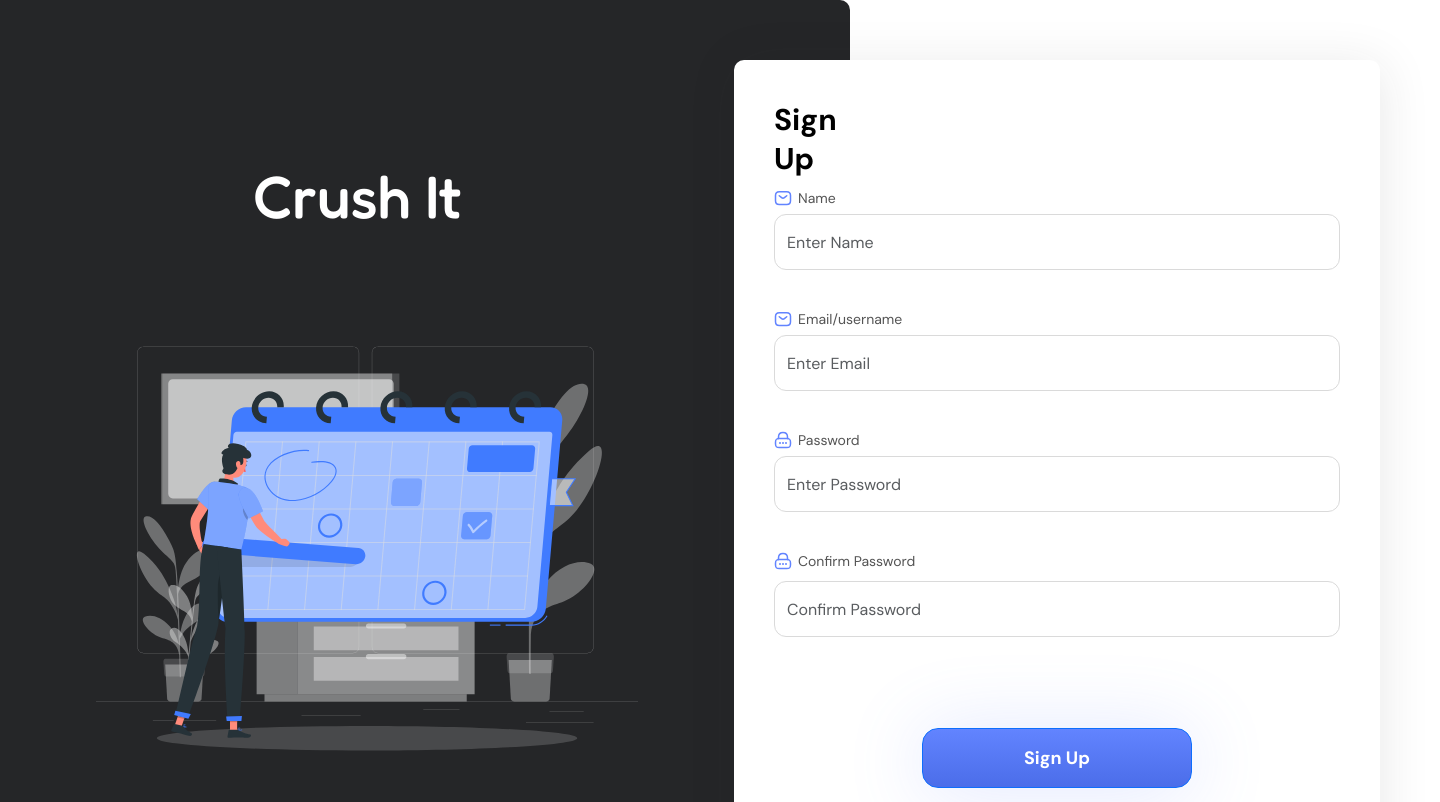
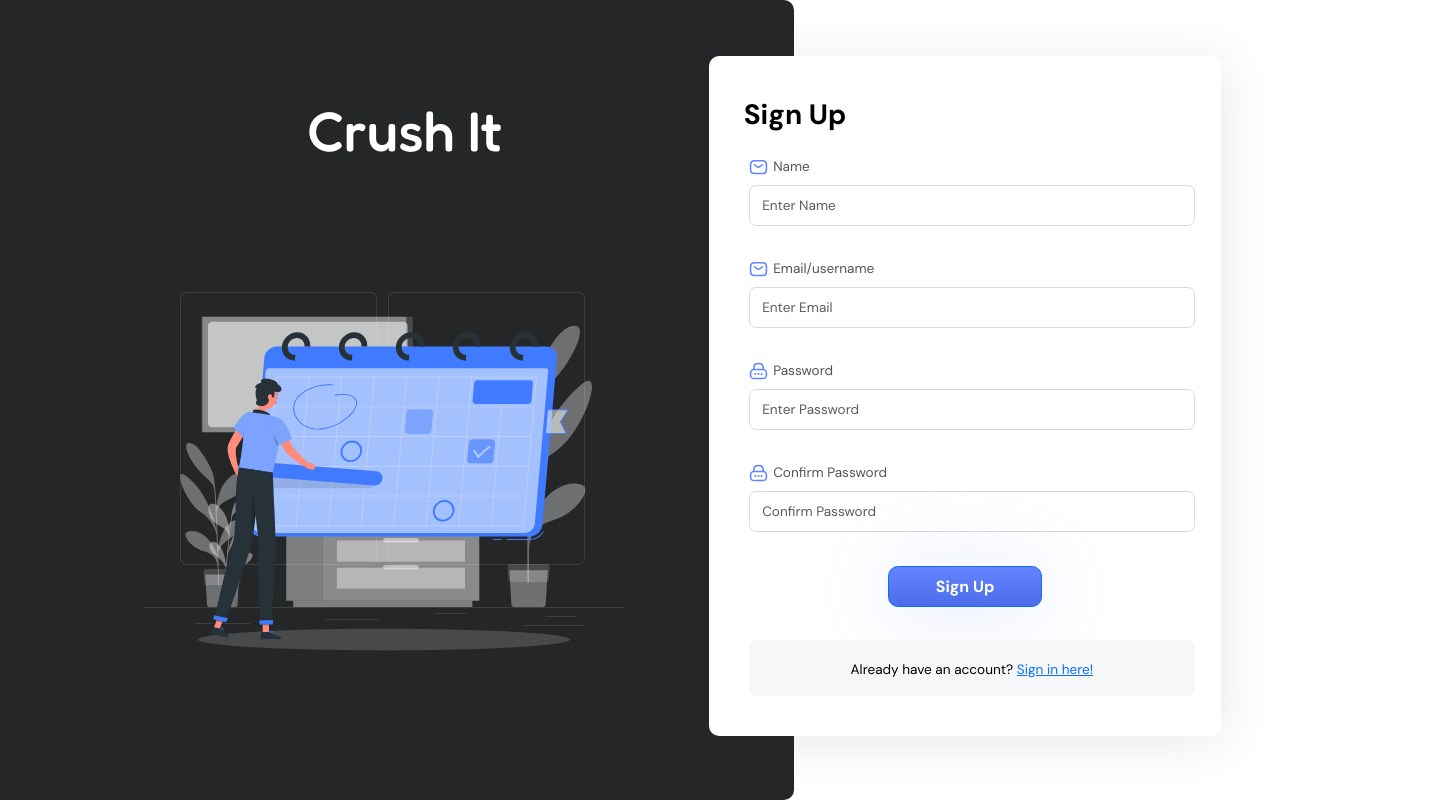
Before and after one commit to neilpatel13/CS490-Project, a React (Vite) app in the folder frontend/: page /register in a window 1280 px wide. Shown: the top 802 px of the page, 1440 px wide, since content can reach past the window. Built offline with nearby package versions, Linux system fonts and the light colour scheme.

Commit message:
Finalizing styling

```diff
--- a/frontend/src/screens/LoginScreen.jsx
+++ b/frontend/src/screens/LoginScreen.jsx
@@ -41,25 +41,25 @@ const LoginScreen = () => {
 
     return (
 
-        <div style={{background: '#fff', width: '1440px', height: '1024px', position: 'relative'}} >
+        <div style={{background: '#fff', width: '100vw', height: '95vh', position: 'relative'}} >
             <div id='Black Box' className='blackBox'></div>
-                <div id='Crush It' style={{right:'369px',bottom:'791px',left:'253px',top:'160px',position:'absolute',color: '#fff', fontFamily:'Fredoka', fontSize:'60px', fontStyle:'normal', fontWeight: '500', lineHeight: 'normal'}}>
+                <div id='crushIt' style={{left:'24vw',top:'12vh', position:'absolute',color: '#fff', fontFamily:'Fredoka', fontSize:'7vh', fontStyle:'normal', fontWeight: '500', lineHeight: 'normal'}}>
                     Crush It
                 </div>
             <img className='signUpLogo'  src={logo} alt='Someone Working!'/>
             <Container className='signUpRectangle'>
             <Form.Group controlId='Sign In'>
-                    <FormLabel style={{top:'40px', left: '40px', right: '497px', bottom: '825px', position: 'absolute',color: '#000', fontFamily:'DM Sans', fontSize:'30px', fontStyle:'normal', fontWeight:700, lineHeight: 'normal'}}>Sign in</FormLabel>
+                    <FormLabel style={{top:'5vh', left: '2.7vw',  position: 'absolute',color: '#000', fontFamily:'DM Sans', fontSize:'3.5vh', fontStyle:'normal', fontWeight:700, lineHeight: 'normal'}}>Sign in</FormLabel>
                 </Form.Group>
             <Form onSubmit={submitHandler}>
                 <Form.Group controlId='email'>
-                <img style={{position:'absolute', left: '40px', top:'129px', right: '588px'}} src={emailIcon}/>
-                    <Form.Label className='fontStyle' style={{position: 'absolute', left:'64px', top: '129px' }}>
+                <img style={{height:'2.3vh', position:'absolute', left: '40px', top:'15%', right: '588px'}} src={emailIcon}/>
+                    <Form.Label className='fontStyle' style={{position: 'absolute', left:'64px', top: '15%' }}>
                         Email Address/username
                     </Form.Label>
                     <Form.Control
                         className='customRectangle'
-                        style={{top: '154px'}}
+                        style={{top: '19%'}}
                         type='email'
                         placeholder='Enter email'
                         value={email}
@@ -69,12 +69,12 @@ const LoginScreen = () => {
                 </Form.Group>
 
                 <Form.Group controlId='password'>
-                <img style={{position:'absolute', left: '40px', top: '250px'}} src={lock}/>
-                    <Form.Label className='fontStyle'style={{left: '64px',top: '250px',position: 'absolute'}} >
+                <img style={{height:'2.3vh', position:'absolute', left: '40px', top: '30%'}} src={lock}/>
+                    <Form.Label className='fontStyle' style={{left: '64px',top: '30%',position: 'absolute'}} >
                         Password
                     </Form.Label>
                     <Form.Control
-                        style={{top: '275px'}}
+                        style={{top: '34%'}}
                         className='customRectangle'
                         type='password'
                         placeholder='Enter Password'
@@ -83,7 +83,7 @@ const LoginScreen = () => {
                         ></Form.Control>
                 </Form.Group>
 
-                <Button type='submit' variant='primary' className='customButton'>
+                <Button type='submit' variant='primary' className='customButton' style={{top: '47%'}}>
                     Sign in
                 </Button>
 
--- a/frontend/src/screens/RegisterScreen.jsx
+++ b/frontend/src/screens/RegisterScreen.jsx
@@ -64,25 +64,25 @@ const RegisterScreen = () => {
       };
 
     return (
-        <div style={{background: '#fff', width: '1440px', height: '1024px', position: 'relative'}} >
+        <div style={{background: '#fff', width: '100vw', height: '95vh', position: 'relative'}} >
             <div id='Black Box' className='blackBox'></div>
-            <div id='Crush It' style={{right:'369px',bottom:'791px',left:'253px',top:'160px',position:'absolute',color: '#fff', fontFamily:'Fredoka', fontSize:'60px', fontStyle:'normal', fontWeight: '500', lineHeight: 'normal'}}>
+            <div id='crushIt' style={{left:'24vw',top:'12vh',position:'absolute',color: '#fff', fontFamily:'Fredoka', fontSize:'7vh', fontStyle:'normal', fontWeight: '500', lineHeight: 'normal'}}>
                 Crush It
             </div>
             <img className='signUpLogo'  src={logo} alt='Someone Working!'/>
             <Container className='signUpRectangle'>
                 <Form.Group controlId='Sign Up'>
-                    <FormLabel style={{top:'40px', left: '40px', right: '497px', bottom: '825px', position: 'absolute',color: '#000', fontFamily:'DM Sans', fontSize:'30px', fontStyle:'normal', fontWeight:700, lineHeight: 'normal'}}>Sign Up</FormLabel>
+                    <FormLabel style={{top:'5vh', left: '2.7vw', position: 'absolute',color: '#000', fontFamily:'DM Sans', fontSize:'3.5vh', fontStyle:'normal', fontWeight:700, lineHeight: 'normal'}}>Sign Up</FormLabel>
                 </Form.Group>
                 <Form onSubmit={submitHandler}>
                     <Form.Group controlId='name'>
-                        <img style={{position:'absolute', left: '40px', top:'129px', right: '588px'}} src={emailIcon}/>
-                        <Form.Label className='fontStyle' style={{position: 'absolute', left:'64px', top: '129px' }} >
+                        <img style={{height:'2.3vh', position:'absolute', left: '40px', top:'15%', right: '588px'}} src={emailIcon}/>
+                        <Form.Label className='fontStyle' style={{position: 'absolute', left:'64px', top: '15%' }} >
                             Name
                         </Form.Label>
                         <Form.Control
                             className='customRectangle'
-                            style={{top: '154px'}}
+                            style={{top: '19%'}}
                             type='name'
                             placeholder='Enter Name'
                             value={name}onChange={(e) => setName(e.target.value)}
@@ -91,12 +91,12 @@ const RegisterScreen = () => {
                     </Form.Group>
 
                     <Form.Group controlId='email'>
-                        <img style={{position:'absolute', left: '40px',top: '250px'}} src={emailIcon}/>
-                        <Form.Label className='fontStyle' style={{top: '250px', position: 'absolute', left: '64px'}} >
+                        <img style={{height:'2.3vh', position:'absolute', left: '40px', top: '30%'}} src={emailIcon}/>
+                        <Form.Label className='fontStyle' style={{top: '30%', position: 'absolute', left: '64px'}} >
                             Email/username
                         </Form.Label>
                         <Form.Control
-                            style={{top: '275px'}}
+                            style={{top: '34%'}}
                             className='customRectangle'
                             type='email'
                             placeholder='Enter Email'
@@ -106,12 +106,12 @@ const RegisterScreen = () => {
                     </Form.Group>
 
                     <Form.Group  controlId='password' >
-                        <img style={{position:'absolute', left: '40px', top: '371px'}} src={lock}/>
-                        <Form.Label className='fontStyle'style={{left: '64px',top: '371px',position: 'absolute'}} >
+                        <img style={{height:'2.3vh', position:'absolute', left: '40px', top: '45%'}} src={lock}/>
+                        <Form.Label className='fontStyle'style={{left: '64px',top: '45%', position: 'absolute'}} >
                             Password
                         </Form.Label>
                         <Form.Control
-                            style={{top: '396px'}}
+                            style={{top: '49%'}}
                             className='customRectangle'
                             type='password'
                             placeholder='Enter Password'
@@ -121,12 +121,12 @@ const RegisterScreen = () => {
                     </Form.Group>
 
                     <Form.Group controlId='confirmPassword'>
-                        <img style={{position:'absolute', left: '40px', top:'492px'}} src={lock}/>
-                        <Form.Label className='fontStyle'style={{position:'absolute', top: '492px', left:'64px'}} >
+                        <img style={{height:'2.3vh', position:'absolute', left: '40px', top:'60%'}} src={lock}/>
+                        <Form.Label className='fontStyle'style={{position:'absolute', top: '60%', left:'64px'}} >
                             Confirm Password
                         </Form.Label>
                         <Form.Control
-                            style={{top: '521px'}}
+                            style={{top: '64%'}}
                             className='customRectangle'
                             type='password'
                             placeholder='Confirm Password'
@@ -135,7 +135,7 @@ const RegisterScreen = () => {
                             ></Form.Control>
                     </Form.Group>
 
-                    <Button type='submit' variant='primary' className='customButton'>
+                    <Button type='submit' style={{top: '75%'}} variant='primary' className='customButton'>
                         Sign Up
                     </Button>
 
--- a/frontend/src/style/styles.css
+++ b/frontend/src/style/styles.css
@@ -1,9 +1,14 @@
 @import url('https://fonts.googleapis.com/css2?family=DM+Sans:opsz,wght@9..40,400;9..40,700&family=Fredoka&display=swap');
 @import url('https://fonts.googleapis.com/css2?family=Fredoka:wght@500&display=swap');
 
+html {}
+body {
+    height: 95vh;
+}
+
 .blackBox{
-  width: 850px;
-  height: 1024px;
+  width: 62vw;
+  height: 100vh;
   flex-shrink: 0;
   border-radius: 0px 10px 10px 0px;
   right: 590px;
@@ -14,49 +19,43 @@
 
 .signUpRectangle{
   border-radius: 10;
-  width: 646px;
-  height: 904px;
+  width: 40vw;
+  height: 85vh;
   flex-shrink: 0;
   border-radius: 10px;
   background: #FFF;
   box-shadow: 2px 5px 50px 0px rgba(36, 37, 40, 0.10);
-  top: 60px;
-  right: 60px;
+  top: 7vh;
+  right: 4.6vw;
   bottom: 60px;
-  left: 734px;
   position: absolute;
 }
 
 .signUpLogo{
   fill: #000;
   flex-shrink: 0;
-  max-width: 542px;
-  height: 542px;
+  width: 60vw;
+  height: 60vh;
   position: absolute;
-  top: 287px;
-  bottom: 195px;
-  left: 96px;
-  right: 212px;
+  top: 30vh;
 }
 
 
 .customButton {
-  width: 270px;
-  height: 60px;
+  width: 30%;
+  height: 6%;
   flex-shrink: 0;
-  border-radius: 16px;
+  border-radius: 10px;
   background: linear-gradient(180deg, #6284FF 0%, #4B6DE9 100%);
   box-shadow: 0px 4px 80px 0px rgba(98, 132, 255, 0.20);
   color: #FFF;
   text-align: center;
   font-family: 'DM Sans', sans-serif;
-  font-size: 18px;
+  font-size: 2vh;
   font-style: normal;
   font-weight: 700;
   line-height: normal;
-  left: 188px;
-  right: 188px;
-  bottom: 176px;
+  left: 35%;
   position: absolute;
 
 }
@@ -64,14 +63,14 @@
 .customRectangle{
   color: #1F1F1F;
   font-family: DM Sans;
-  font-size: 16px;
+  font-size: 1.7vh;
   font-style: normal;
   font-weight: 500;
   line-height: normal;
-  width: 566px;
-  height: 56px;
+  width: 87%;
+  height: 6%;
   flex-shrink: 0;
-  border-radius: 12px;
+  border-radius: 7px;
   border: 1px solid #DADADA;
   background: #FFF;
   position: absolute;
@@ -79,8 +78,8 @@
   right: 40px;
 }
 .customRectangle2{
-  width: 566px;
-  height: 60px;
+  width: 87%;
+  height: 7vh;
   flex-shrink: 0;
   border-radius: 8px;
   background: #F5F7F9;
@@ -93,22 +92,21 @@
 .fontStyle{
   color: #545454;
   font-family: DM Sans;
-  font-size: 14px;
+  font-size: 1.7vh;
   font-style: normal;
   font-weight: 400;
   line-height: normal;;
 }
 
 .fontStyle2{
+  width: 100%;
   color: #000;
   text-align: center;
   font-family: DM Sans;
-  font-size: 16px;
+  font-size: 1.7vh;
   font-style: normal;
   font-weight: 400;
   line-height: normal;
   position: absolute;
-  margin-top: 20px;
-  margin-left: 127px;
-  margin-right: 138px;
+  top: 37%;
 }
```
